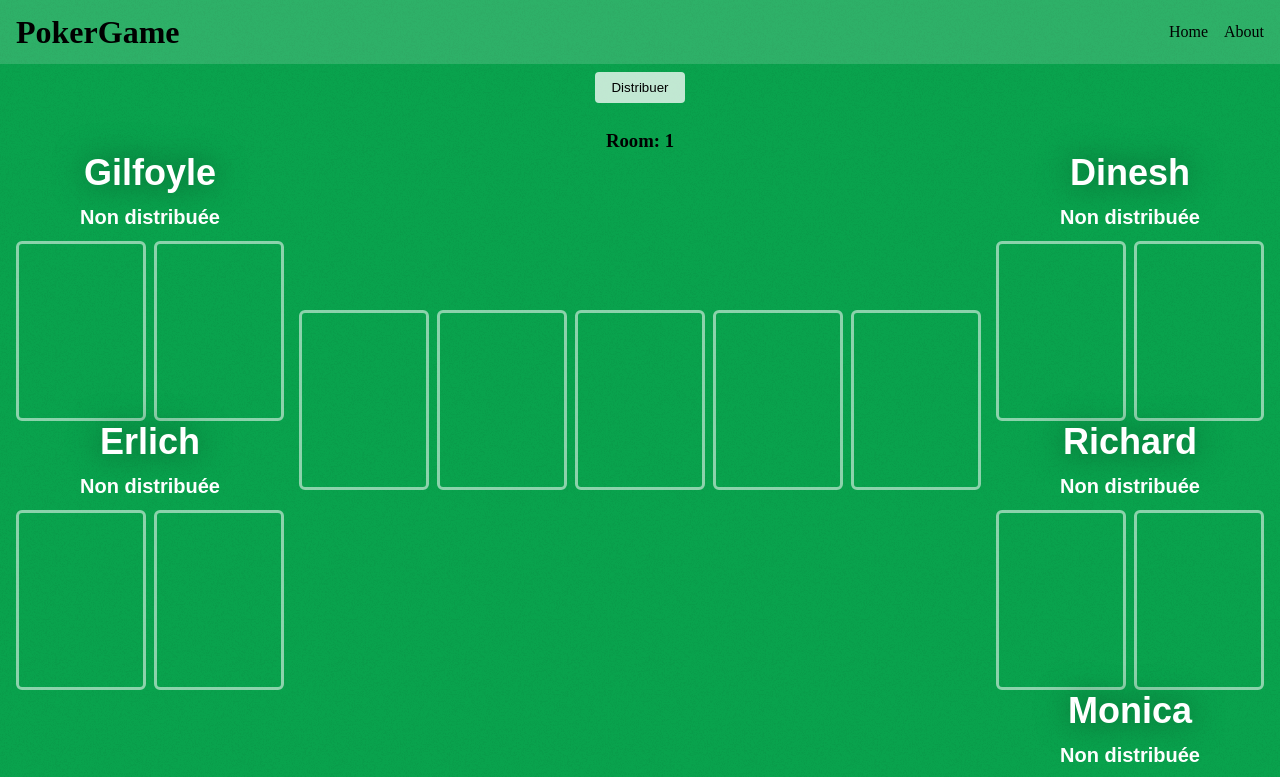
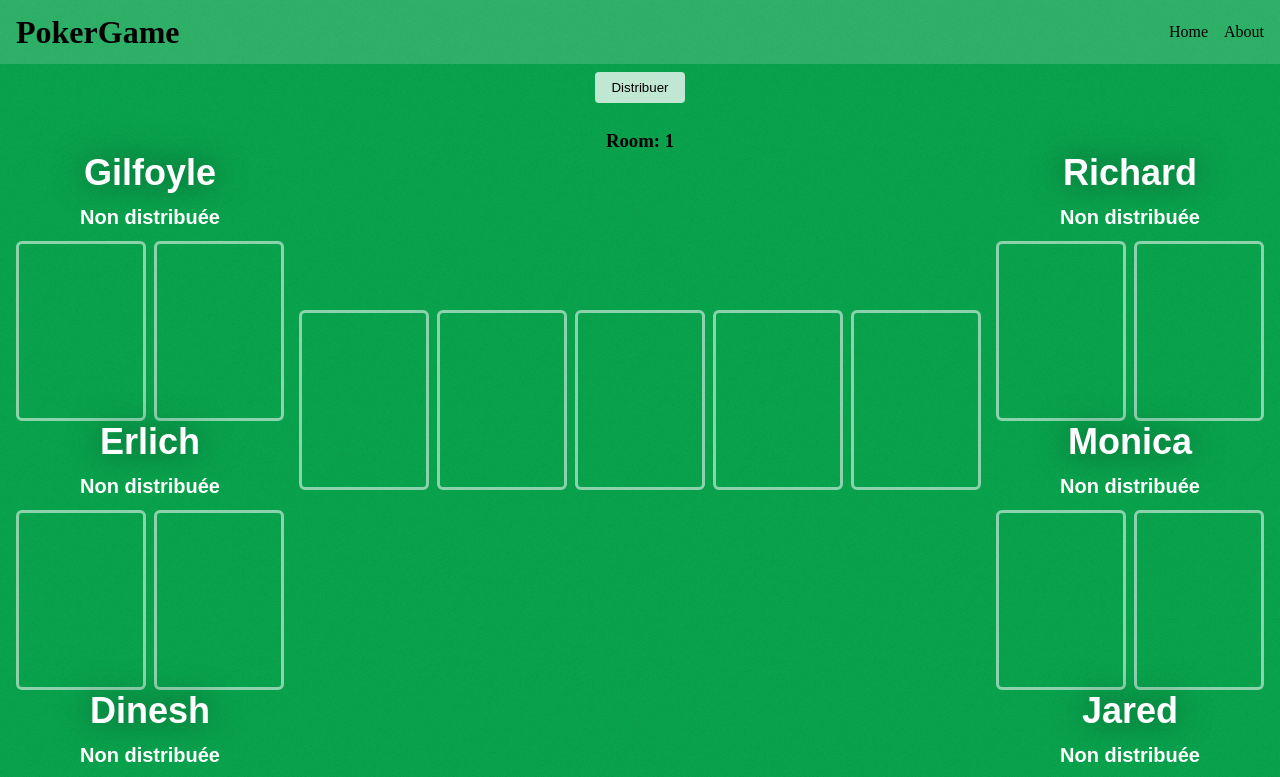
Before and after one commit to antoinelrk/PokerHandsComparator, a Vue app: page /room/1 in a window 1280 px wide. Shown: the top 777 px of the page. Built offline with nearby package versions, Linux system fonts and the light colour scheme.

Commit message:
Added player

```diff
--- a/src/players.js
+++ b/src/players.js
@@ -23,5 +23,10 @@ export default [
         name: "Monica",
         handType: null,
         cards: []
+    },
+    {
+        name: "Jared",
+        handType: null,
+        cards: []
     }
 ]
```
